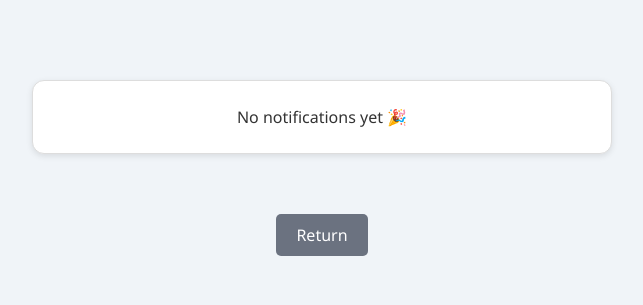
After one commit to Emixin/TeamUps, a Django app: page /user/notifications/5/ in a window 1280 px wide. The commit adds this page. Shown: the top 305 px of the page, without its empty margins (318-961 px from the left). Run offline with Django 5.2, Linux system fonts and the light colour scheme; a user stored in the database is signed in; data comes from the database, SQL or seed files in the repository; both versions use the stored data as it was after the commit.

Commit message:
Added Notifications and some styles

```diff
--- a/main/models.py
+++ b/main/models.py
@@ -131,6 +131,9 @@
             self.team.add_member(self.invited_user)
             self.status = 'ACCEPTED'
             self.save()
+
+            Notification.objects.create(user=self.invited_user, message=f"{self.invited_user} has accepted the invite to {self.team}")
+
             return f"user {self.invited_user} joined the team!"
         return "Invitation already handled or team is full"
 
@@ -138,5 +141,22 @@
         if self.status == 'PENDING':
             self.status = 'DECLINED'
             self.save()
+
+            Notification.objects.create(user=self.invited_user, message=f"{self.invited_user} has declined the invite to {self.team}")
+
             return f"user {self.invited_user} declined the invitation!"
         return "Invitation already handled"
+
+
+
+class Notification(models.Model):
+    user = models.ForeignKey(User, on_delete=models.CASCADE, related_name="notifications")
+    message = models.CharField(max_length=25)
+    is_read = models.BooleanField(default=False)
+    created_at = models.DateTimeField(auto_now_add=True)
+
+    def mark_as_read(self):
+        if self.is_read == False:
+            self.is_read = True
+            self.save()
+            return f"user {self.user} has read the notification"
--- a/main/static/main/styles.css
+++ b/main/static/main/styles.css
@@ -338,3 +338,60 @@
 .auth-buttons a button:hover {
     background: #1e40af;
 }
+
+
+/* NOTIFICATIONS STYLES */
+
+
+.notifications-container {
+    display: block;
+    max-width: 600px;
+    margin: 20px auto;
+    padding: 10px;
+}
+
+
+.notifications-container ul {
+    list-style: none;
+    background-color: #fff;
+    border: 1px solid #ddd;
+    border-radius: 12px;
+    padding: 15px 20px;
+    box-shadow: 0 2px 6px rgba(0,0,0,0.1);
+    transition: transform 0.2s ease, box-shadow 0.2s ease;
+}
+
+
+.notifications-container ul:hover {
+    transform: translateY(-3px);
+    box-shadow: 0 4px 12px rgba(0,0,0,0.15);
+}
+
+
+.notifications-container ul li {
+    padding: 10px 0;
+    border-bottom: 1px solid #eee;
+    font-size: 1rem;
+    color: #333;
+}
+
+
+.notifications-container ul li:last-child {
+    border-bottom: none;
+}
+
+
+.team-details {
+    display: inline-block;
+    margin-top: 30px;
+    padding: 10px 20px;
+    background-color: coral;
+    color: white;
+    border-radius: 5px;
+    transition: background 0.3s;
+}
+
+
+.team-details:hover {
+    background-color: chocolate;
+}
--- a/main/templates/main/dashboard.html
+++ b/main/templates/main/dashboard.html
@@ -26,6 +26,7 @@
             <a href="{% url 'teams' %}">My Teams</a>
             <a href="{% url 'ratings' %}">Other Users</a>
             <a href="{% url 'invitations' user.pk %}">Invitations</a>
+            <a href="{% url 'notifications' user.pk %}">Notifications</a>
             <a href="{% url 'home' %}">Home</a>
         </div>
 
--- /dev/null
+++ b/main/templates/main/notifications.html
@@ -0,0 +1,22 @@
+<!DOCTYPE html>
+<html>
+<head>
+    <title>Notifications</title>
+    {% load static %}
+    <link rel="stylesheet" href="{% static 'main/styles.css' %}">
+</head>
+<body>
+    <div class="notifications-container">
+        <ul>
+        {% for notification in notifications %}
+            <li {% if not notification.is_read %}style="font-weight: bold;"{% endif %}>
+            {{ notification.message }} <small>({{ notification.created_at|date:"Y-m-d H:i" }}) 🔔</small>
+            </li>
+        {% empty %}
+            <li>No notifications yet 🎉</li>
+        {% endfor %}
+        </ul>
+    </div>
+    <a href="{% url 'dashboard' %}" class="return-link">Return</a>
+</body>
+</html>
--- a/main/templates/main/tasks_list.html
+++ b/main/templates/main/tasks_list.html
@@ -24,6 +24,6 @@
       </li>
     {% endfor %}
 
-    <a href="{% url 'dashboard' %}">Return</a>
+    <a href="{% url 'dashboard' %}" class="return-link">Return</a>
 </body>
 </html>
--- a/main/templates/main/team_details.html
+++ b/main/templates/main/team_details.html
@@ -38,6 +38,6 @@
         <button type="submit">submit</button>
       </form>
       <br><br>
-    <a href="{% url 'dashboard' %}">Return</a>
+    <a href="{% url 'teams' %}" class="return-link">Return</a>
 </body>
 </html>
--- a/main/templates/main/teams_list.html
+++ b/main/templates/main/teams_list.html
@@ -12,7 +12,7 @@
     {% for team in teams %}
       <li>
         - name: {{ team.name }}
-        - score: {{ team.teamwork_score }}
+        - score: {{ team.teamwork_score|default:"No scores yet!" }}
         <form method="post" style="display: inline">
           {% csrf_token %}
           <input type="hidden" name="rated_team" value="{{ team.name }}">
@@ -21,10 +21,10 @@
         </form>
 
         - leader: {{ team.leader.username }}
-        <a href="{% url 'team_details' team.pk %}">View details</a>
+        <a href="{% url 'team_details' team.pk %}" class="team-details">View details</a>
       </li>
     {% endfor %}
 
-    <a href="{% url 'dashboard' %}">Return</a>
+    <a href="{% url 'dashboard' %}" class="return-link">Return</a>
 </body>
 </html>
--- a/main/templates/main/users_list.html
+++ b/main/templates/main/users_list.html
@@ -22,6 +22,6 @@
       </li>
     {% endfor %}
 
-    <a href="{% url 'dashboard' %}">Return</a>
+    <a href="{% url 'dashboard' %}" class="return-link">Return</a>
 </body>
 </html>
--- a/main/urls.py
+++ b/main/urls.py
@@ -1,6 +1,6 @@
 from django.urls import path
 from .views import TaskListView, TeamListView, HomePageView, MyLoginView, MyLogoutView
-from .views import DashboardView, MySignUpView, UsersRatingList, TeamDetailsView, UserInvitationList
+from .views import DashboardView, MySignUpView, UsersRatingList, TeamDetailsView, UserInvitationList, NotificationsView
 
 
 urlpatterns = [
@@ -14,4 +14,5 @@
     path('users/', UsersRatingList.as_view(), name='ratings'),
     path('teams/details/<int:pk>/', TeamDetailsView.as_view(), name='team_details'),
     path('user/invitations/<int:pk>/', UserInvitationList.as_view(), name='invitations'),
+    path('user/notifications/<int:pk>/', NotificationsView.as_view(), name='notifications'),
 ]
--- a/main/views.py
+++ b/main/views.py
@@ -4,7 +4,7 @@
 from django.contrib.auth.mixins import LoginRequiredMixin
 from django.contrib import messages
 from django.urls import reverse_lazy
-from .models import Task, Team, User, Invitation
+from .models import Task, Team, User, Invitation, Notification
 from .forms import MyLoginForm, MySignUpForm, TeamForm, TaskForm
 from django.shortcuts import redirect
 
@@ -226,6 +226,10 @@
             invitation = Invitation.objects.create(team=team_obj, invited_user=selected_user_obj,
                                                    invited_by=team_leader)
             invitation.save()
+
+            notification = Notification.objects.create(user=selected_user_obj, message=f"{team_leader} has invited you to {team_obj}")
+            notification.save()
+
             return redirect('team_details', pk=team_id)
 
         elif action == "remove" and user == team_leader:
@@ -258,3 +262,15 @@
             rated_user_obj = list(rated_user)[0]
             rated_user_obj.score = rated_user_obj.calculate_new_score(int(new_score))
             return redirect('ratings')
+
+
+
+class NotificationsView(LoginRequiredMixin, ListView):
+    model = Notification
+    template_name = "main/notifications.html"
+    context_object_name = "notifications"
+
+    def get_queryset(self):
+        user = self.request.user
+        notifications = Notification.objects.filter(user=user)
+        return notifications
```
Also changed, not shown: db.sqlite3, main/migrations/0010_notification.py (added).
